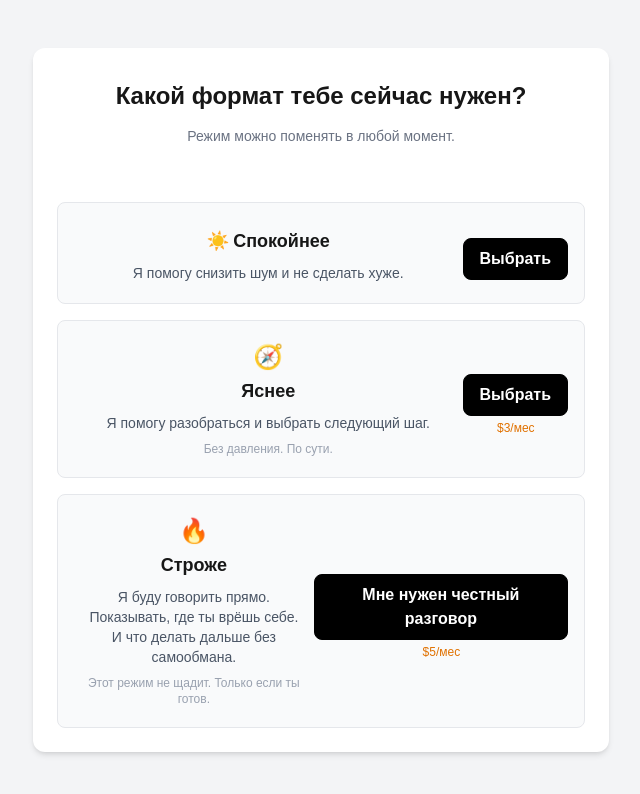
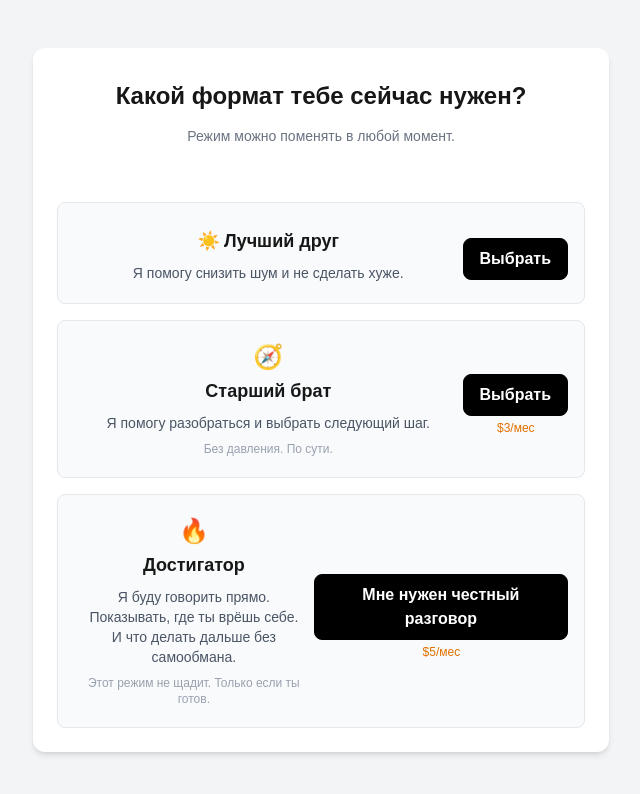
Before and after one commit to igorek5408/thinkclear, a Next.js app: page / in a window 1280 px wide. Shown: the top 794 px of the page, without its empty margins (319-959 px from the left). Built offline with nearby package versions, Linux system fonts and the light colour scheme.

Commit message:
UI: rename modes to Best Friend / Older Brother / Achiever

```diff
--- a/app/page.tsx
+++ b/app/page.tsx
@@ -11,10 +11,11 @@ type Mode = "stuck" | "doubt" | "tired";
 // --- App interaction modes ---
 type AppMode = "lite" | "guide" | "push";
 
+// Новые лейблы для UI:
 const appModeLabels: Record<AppMode, string> = {
-  lite: "Спокойнее",
-  guide: "Яснее",
-  push: "Строже",
+  lite: "Лучший друг",
+  guide: "Старший брат",
+  push: "Достигатор",
 };
 
 const appModeDescriptions: Record<AppMode, string> = {
@@ -30,6 +31,7 @@ const appModeFineDescription: Record<AppMode, string | null> = {
   push: "Этот режим не щадит. Только если ты готов.",
 };
 
+// Цены и иконки не изменяются
 const appModePrices: Record<AppMode, string | null> = {
   lite: null,
   guide: "$3",
@@ -831,7 +833,7 @@ export default function Home() {
             <h1 className="text-xl font-semibold mb-1 mt-2">{appModeLabels[mode]}</h1>
             <span className="text-base text-gray-700 mt-2 mb-1">
               Мы договаривались на неделю.<br />
-              Хочешь продолжить — или вернёмся к Спокойнее?
+              Хочешь продолжить — или вернёмся к Лучшему другу?
             </span>
           </div>
           <div className="flex flex-col gap-2 w-full">
@@ -857,7 +859,7 @@ export default function Home() {
               type="button"
               autoFocus
             >
-              Вернуться к Спокойнее
+              Вернуться к Лучшему другу
             </button>
           </div>
         </div>
@@ -874,7 +876,7 @@ export default function Home() {
             <h1 className="text-2xl font-bold mb-1 mt-2">Переход на другой режим</h1>
           </div>
           <div className="flex flex-col sm:flex-row gap-4 w-full">
-            {/* Спокойнее */}
+            {/* Лучший друг */}
             <div className="flex flex-col flex-1 items-stretch rounded-lg border border-gray-200 bg-gray-50">
               <div className="p-4 flex flex-col items-center gap-1">
                 <span className="text-lg font-semibold mt-1 flex items-center gap-1">
@@ -900,7 +902,7 @@ export default function Home() {
               </div>
               <div className="text-amber-600 text-xs text-center mb-2">Бесплатно</div>
             </div>
-            {/* Яснее */}
+            {/* Старший брат */}
             <div className="flex flex-col flex-1 items-stretch rounded-lg border border-gray-200 bg-gray-50">
               <div className="p-4 flex flex-col items-center gap-1">
                 <span className="text-2xl">{appModeIcons["guide"]}</span>
@@ -922,7 +924,7 @@ export default function Home() {
               </div>
               <div className="text-amber-600 text-xs text-center mb-2">{appModePrices["guide"]}/мес</div>
             </div>
-            {/* Строже */}
+            {/* Достигатор */}
             <div className="flex flex-col flex-1 items-stretch rounded-lg border border-gray-200 bg-gray-50">
               <div className="p-4 flex flex-col items-center gap-1">
                 <span className="text-2xl">{appModeIcons["push"]}</span>
@@ -1089,9 +1091,7 @@ export default function Home() {
     let ui = appMode ? (
       <span className="inline-flex items-center gap-1">
         {appMode === "lite" && <span>{appModeIcons["lite"]}</span>}
-        {appMode === "lite"
-          ? appModeLabels["lite"]
-          : appModeLabels[appMode]}
+        {appModeLabels[appMode]}
       </span>
     ) : null;
     let note: string | null = null;
```
